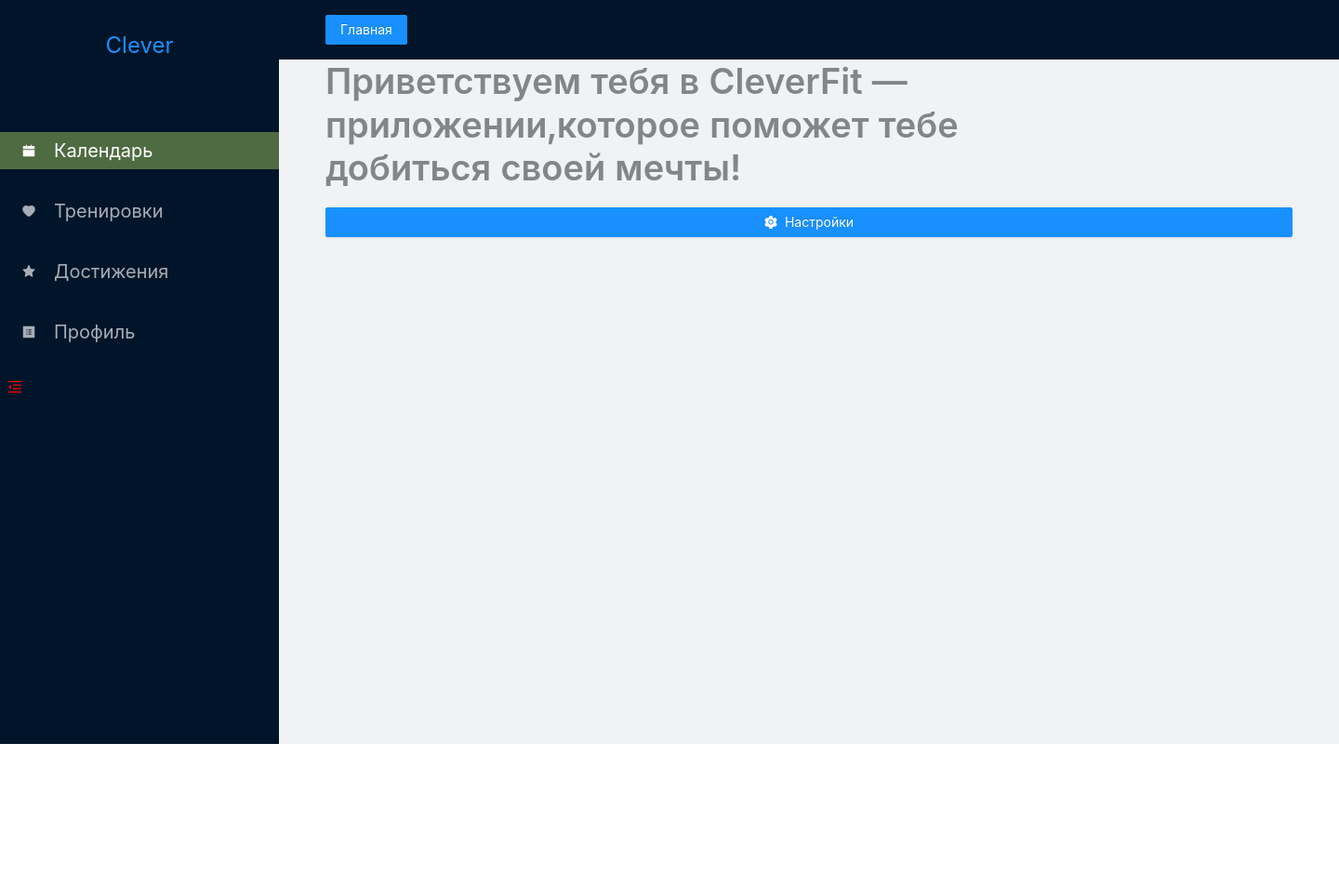
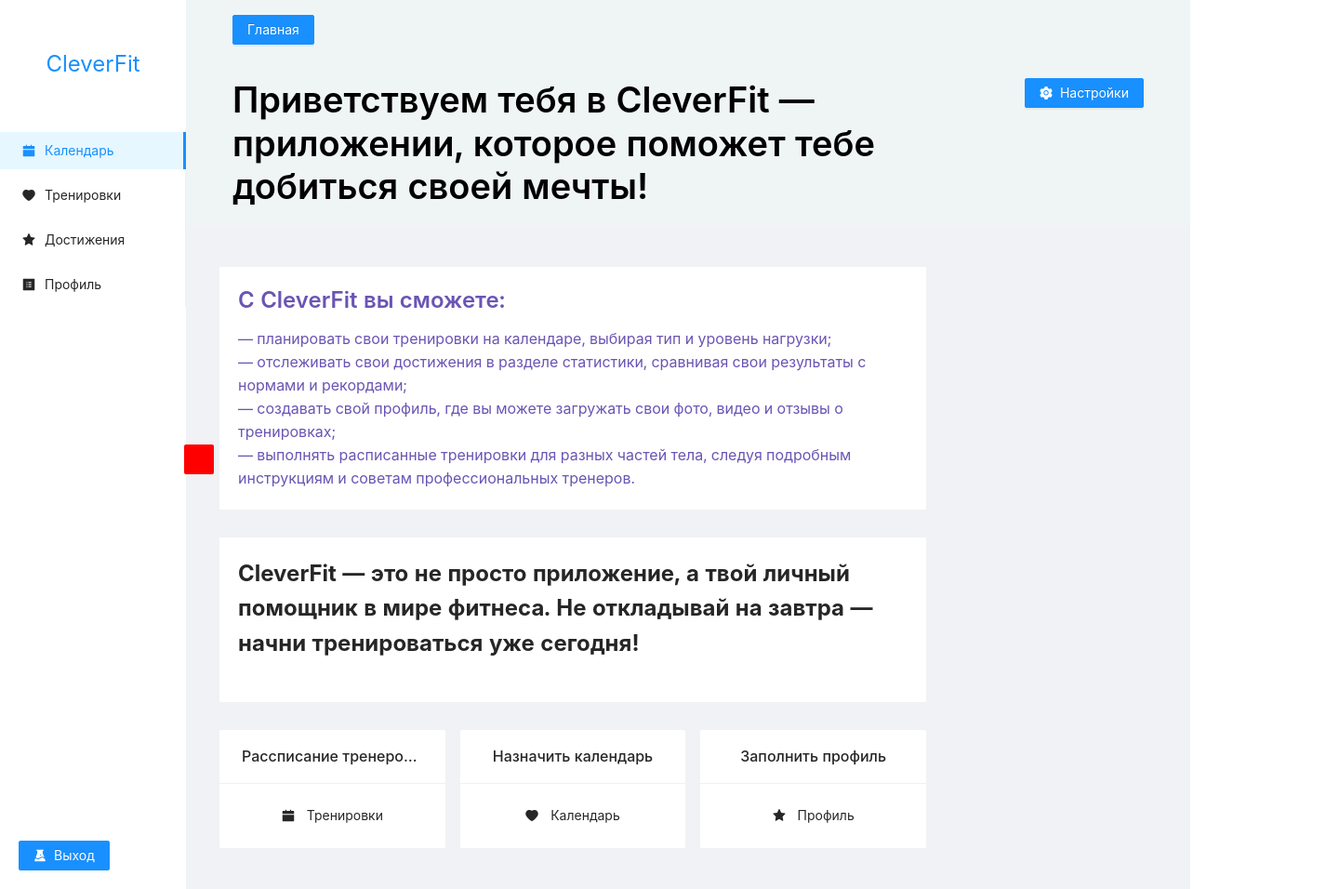
Before and after one commit to ClevertecFrontendLab/GuzeevZhenya, a React (Vite) app: page /#/ in a window 1280 px wide. Shown: the whole page at 93% size, 1440 px wide, since content can reach past the window. Before the commit the page ends 800 px from the top, so only its background shows below. Built offline with nearby package versions, Linux system fonts and the light colour scheme.

Commit message:
feat:add content page, sidebar page,fix css styles

```diff
--- a/src/components/Content/CleverFitFeatures/CleverFitFeatures.css
+++ b/src/components/Content/CleverFitFeatures/CleverFitFeatures.css
@@ -1,7 +1,13 @@
 .content__main-block--big{
-    max-width:770px;
-    font-size: 20px;
-    color: rgb(106, 85, 180);
-    background-color: #fff;
+    max-width: 800px;
+    font-size: 16px;
+    color: rgb(106, 85, 180) !important;
+    background-color: #fff !important;
     padding: 20px;
+
 }
+
+.content__main-block--big article div,h3{
+    margin: 0;
+    color: rgb(106, 85, 180) !important;
+}
--- a/src/components/Content/ContentMiddle/ContentMiddle.css
+++ b/src/components/Content/ContentMiddle/ContentMiddle.css
@@ -2,7 +2,7 @@
     max-width:770px;
     font-size: 24px;
     color: rgb(17, 16, 17);
-    background-color: #fff;
+    background-color: #fff !important;
     padding: 20px;
     margin: 30px 0;
     font-weight: 700;
--- a/src/components/Content/ContentSmall/ContentSmall.css
+++ b/src/components/Content/ContentSmall/ContentSmall.css
@@ -1,4 +1,4 @@
-import 'antd/dist/antd.css';
+/* import 'antd/dist/antd.css';
 
 
 .content__main-block--small{
@@ -15,7 +15,7 @@
 
 .content__main-block{
     display: flex   ;
-}
+} */
 
 /* .content__main-block--small div{
     width: 100%;
@@ -61,3 +61,7 @@
     color: rgb(17, 16, 17);
     font-weight: 400;
 } */
+
+.site-card-wrapper{
+    text-align: center;
+}
--- a/src/components/Content/ContentSmall/ContentSmall.tsx
+++ b/src/components/Content/ContentSmall/ContentSmall.tsx
@@ -2,7 +2,7 @@
 
 import './ContentSmall.css';
 
-import { Row, Col, Typography, Button, Menu, List, Card, Avatar } from 'antd';
+import { Row, Col, Typography, Button, Menu, List, Card, Avatar, Space } from 'antd';
 import {
     CalendarFilled,
     HeartFilled,
@@ -11,61 +11,44 @@
     UserOutlined,
 } from '@ant-design/icons';
 
-const { Paragraph, Link } = Typography;
-
 export const ContentSmall = () => {
     const items = [
         {
             key: '1',
             icon: <CalendarFilled />,
-            label: 'Календарь',
+            label: 'Рассписание тренеровки',
+            link: '',
+            linkTitle: 'Тренировки',
         },
         {
             key: '2',
             icon: <HeartFilled />,
-            label: 'Тренировки',
+            label: 'Назначить календарь',
+            link: '',
+            linkTitle: 'Календарь',
         },
         {
             key: '3',
             icon: <StarFilled />,
-            label: 'Достижения',
+            label: 'Заполнить профиль',
+            link: '',
+            linkTitle: 'Профиль',
         },
     ];
+
+    const cardItems = items.map((card, index) => (
+        <Col key={index} span={8}>
+            <Card title={card.label} bordered={false}>
+                <Space>
+                    {card.icon}
+                    <span style={{ marginLeft: '5px' }}>{card.linkTitle}</span>
+                </Space>
+            </Card>
+        </Col>
+    ));
     return (
-        // <Row className='content__main-block--small'>
-        //     <Col span={8}>
-        //         <div className='block--small__box'>
-        //             <Paragraph className='block--small__text'>Расписать тренировки</Paragraph>
-        //             <Link href='#'>Расписать тренировки</Link>
-        //         </div>
-        //     </Col>
-        //     <Col span={18}>
-        //         <div className='block--small__box'>
-        //             <Paragraph className='block--small__text'>Назначить календарь</Paragraph>
-        //             <Link href='#'>Назначить календарь</Link>
-        //         </div>
-        //     </Col>
-        //     <Col span={8}>
-        //         <div className='block--small__box'>
-        //             <Paragraph className='block--small__text'>Заполнить профиль</Paragraph>
-        //             <Link href='#'>Профиль </Link>
-        //         </div>
-        //     </Col>
-        // </Row>
-
-        <List
-            itemLayout='horizontal'
-            dataSource={items}
-            renderItem={(item) => (
-                <List.Item >
-                    <List.Item.Meta
-
-                        avatar={<Avatar src='https://joeschmoe.io/api/v1/random' />}
-                        title={<a href='https://ant.design'>{item.label}</a>}
-                        description='Ant Design, a design language for background applications, is refined by Ant UED Team'
-                    />
-                </List.Item>
-            )}
-        />
+        <div className='site-card-wrapper'>
+            <Row gutter={16}>{cardItems}</Row>
+        </div>
     );
 };
--- a/src/components/Content/content.css
+++ b/src/components/Content/content.css
@@ -1,4 +1,5 @@
 .content {
+    max-width: 800px;
     margin: 24px 16px;
     padding: 20px;
 }
--- a/src/components/Header/Header.tsx
+++ b/src/components/Header/Header.tsx
@@ -8,14 +8,21 @@
     return (
         <>
             <Button type='primary'>Главная</Button>
-            <Layout className='header-content'>
-                <Typography.Title type='secondary' style={{ maxWidth: '75%' }} level={1}>
-                    Приветствуем тебя в CleverFit — приложении,которое поможет тебе добиться своей
-                    мечты!
-                </Typography.Title>
-                <Button icon={<SettingFilled />} type='primary'>
-                    Настройки
-                </Button>
+
+            <Layout className='header'>
+                <div className='header-content'>
+                    <Typography.Title
+                        type='secondary'
+                        style={{ maxWidth: '81%', color: 'black' }}
+                        level={1}
+                    >
+                        Приветствуем тебя в CleverFit — приложении, которое поможет тебе добиться
+                        своей мечты!
+                    </Typography.Title>
+                    <Button icon={<SettingFilled />} type='primary'>
+                        Настройки
+                    </Button>
+                </div>
             </Layout>
         </>
     );
--- a/src/components/Header/header.css
+++ b/src/components/Header/header.css
@@ -1,8 +1,20 @@
-/* .header{
+.header{
     text-align: left;
-    padding: 20px 20px 25px ;
-    background-color: rgb(239, 245, 245);
+    padding-top:   20px  ;
+    background-color: rgb(239, 245, 245) !important;
+    height: auto !important;
+
 }
+
+
+
+.header-content {
+    display: flex;
+    justify-content: space-between;
+
+
+}
+
 
 .header-button__options{
     margin-top: 0;
@@ -15,13 +27,8 @@
     cursor: pointer;
 }
 
-.header-content{
-    display: flex;
-    justify-content: space-between;
-}
+
 
 .header-button__options svg{
     left: 20px;
 }
-
-  */
--- a/src/components/Sidebar/SidebarTst.tsx
+++ b/src/components/Sidebar/SidebarTst.tsx
@@ -1,15 +1,9 @@
 import {
     CalendarFilled,
-    CalendarOutlined,
-    CarryOutFilled,
-    CloudUploadOutlined,
+    ExperimentFilled,
     HeartFilled,
-    HeartOutlined,
-    OrderedListOutlined,
     ProfileFilled,
-    ProfileOutlined,
     StarFilled,
-    UserOutlined,
 } from '@ant-design/icons';
 import { Layout, Menu, Button, theme } from 'antd';
 import './sidebar.css';
@@ -18,12 +12,11 @@
 
 export const SidebarTst = () => {
     return (
-        <>
-            <div className='sidebar'>
-                <div className='logo'>Clever</div>
+        <Layout className='sidebar'>
+            <div style={{ textAlign: 'center', padding: '20px', backgroundColor: 'white' }}>
+                <div className='logo'>CleverFit</div>
             </div>
             <Menu
-                theme='dark'
                 mode='inline'
                 className='sidebar-menu__items'
                 defaultSelectedKeys={['1']}
@@ -50,6 +43,53 @@
                     },
                 ]}
             />
-        </>
+            <Button
+                icon={<ExperimentFilled />}
+                type='primary'
+                style={{
+                    position: 'absolute',
+                    bottom: '20px',
+                    left: '10%',
+                    transform: 'translateX(-50%,-50%)',
+                }}
+            >
+                Выход
+            </Button>
+        </Layout>
     );
 };
+
+// export const SidebarTst = () => {
+//     return (
+//         <Sider style={{ height: '100vh', backgroundColor: '#fff' }}>
+//             <div style={{ textAlign: 'center', padding: '20px' }}>
+//                 <div className='logo'>Clever</div>
+//             </div>
+//             <Menu theme='dark' mode='inline' defaultSelectedKeys={['1']}>
+//                 <Menu.Item key='1' icon={<CalendarFilled />}>
+//                     Календарь
+//                 </Menu.Item>
+//                 <Menu.Item key='2' icon={<HeartFilled />}>
+//                     Тренировки
+//                 </Menu.Item>
+//                 <Menu.Item key='3' icon={<StarFilled />}>
+//                     Достижения
+//                 </Menu.Item>
+//                 <Menu.Item key='4' icon={<ProfileFilled />}>
+//                     Профиль
+//                 </Menu.Item>
+//             </Menu>
+//             <Button
+//                 type='primary'
+//                 style={{
+//                     position: 'absolute',
+//                     bottom: '20px',
+//                     left: '50%',
+//                     transform: 'translateX(-50%)',
+//                 }}
+//             >
+//                 Выход
+//             </Button>
+//         </Sider>
+//     );
+// };
--- a/src/components/Sidebar/sidebar.css
+++ b/src/components/Sidebar/sidebar.css
@@ -1,43 +1,31 @@
-/* @import '~antd/dist/antd.css'; */
-
-/* .trigger {
-    padding: 0 24px;
-    font-size: 18px;
-    line-height: 64px;
-    cursor: pointer;
-    transition: color 0.3s;
-}
+/*
 
 
-.trigger:hover {
-    color: #1890ff;
-}
-
-.logo {
-    height: 32px;
-    margin: 16px;
-    background: rgba(255, 255, 255, 0.3);
-}
-
-.site-layout .site-layout-background {
-    background: #fff;
-} */
-
-
-
-/* Sider */
-
-
-.logo{
-    color: #1890ff;
-    margin: 30px 0;
-    font-size: 1.5rem;
-}
-.sidebar{
+.sidebar__logo-block{
+    position: relative;
     display: flex;
     align-items: center;
     justify-content: center ;
     margin-bottom: 40px;
+    width: 200px !important;
+}
+
+.sider  {
+    height: 100vh !important;
+    position: sticky !important;
+    left: 0;
+    bottom: 0;
+    top: 0;
+
+    background-color: #fff;
+    min-width: 250px !important;
+
+}
+@media screen and (max-width: 768px) {
+    .sider {
+        width: 100%;
+        max-width: 500px;
+    }
 }
 
 .menu-bar{
@@ -52,7 +40,7 @@
     color: #fff !important;
 }
 .ant-menu-item{
-    /* width: 100%; */
+
     width: 10%;
     font-size: 20px;
     margin-bottom: 25px !important;
@@ -63,3 +51,37 @@
 .ant-menu-title-content{
     padding-left: 10px;
 }
+
+.logout-button {
+    position: absolute;
+    bottom: 0;
+    left: 50%;
+    transform: translateX(-50%);
+} */
+
+
+/* .sider{
+    height: 100vh;
+    position: sticky !important;
+    left: 0;
+    bottom: 0;
+    top: 0;
+} */
+
+
+.trigger{
+    font-size: 16px;
+    width: 50px;
+    height: 50px;
+    position: fixed;
+    bottom: 10px;
+    right: -30px;
+    color: red !important;
+    background-color: red !important;
+}
+.logo{
+    color: #1890ff;
+    margin: 30px 0;
+    font-size: 1.5rem;
+    text-align: center;
+}
--- a/src/pages/main-page/main-page.css
+++ b/src/pages/main-page/main-page.css
@@ -79,45 +79,11 @@
 } */
 .container {
     display: flex;
-    width: 1440px;
+    max-width: 1440px;
     margin: 0 auto;
+
 }
 
 .main-page{
     display: flex;
 }
-
-.sider  {
-    position: relative;
-    height: 100vh !important;
-    position: sticky !important;
-    left: 0;
-    bottom: 0;
-    top: 0;
-    background-color: #fff;
-    min-width: 300px !important;
-
-}
-
-.trigger{
-    font-size: 30px;
-    width: 50px;
-    height: 50px;
-    position: fixed;
-    bottom: 10px;
-    left: 10px;
-}
-
-
-@media screen and (max-width: 768px) {
-    .sider {
-        width: 100%;
-        max-width: 500px; /* Максимальная ширина при адаптиве */
-    }
-}
-
-
-/* a{
-    list-style: none;
-    text-decoration: none;
-} */
--- a/src/pages/main-page/main-page.tsx
+++ b/src/pages/main-page/main-page.tsx
@@ -7,6 +7,7 @@
 import { HeaderMain } from '@components/Header/Header';
 
 import { MenuFoldOutlined, MenuUnfoldOutlined } from '@ant-design/icons';
+import { ContentMain } from '@components/Content/Content';
 
 export const MainPage: React.FC = () => {
     const { Header, Footer, Sider, Content } = Layout;
@@ -15,22 +16,13 @@
 
     return (
         <Layout className='container'>
-            <Sider
-                breakpoint='md'
-                collapsedWidth='0'
-                trigger={null}
-                collapsible
-                collapsed={collapsed}
-                className='sider'
-            >
+            <Sider style={{ minHeight: '100vh', backgroundColor: '#fff' }}>
                 <SidebarTst />
-
                 <Button
                     style={{
                         color: 'red',
                         position: 'absolute',
                         top: '50%',
-                        left: 0,
                     }}
                     className='trigger'
                     type='text'
@@ -42,7 +34,7 @@
                 <Header className='header'>
                     <HeaderMain />
                 </Header>
-                {/* <ContentMain /> */}
+                <ContentMain />
             </Layout>
         </Layout>
     );
```
Also changed, not shown: src/components/Sidebar/Sidebar.tsx (deleted, +0 -55 lines).
